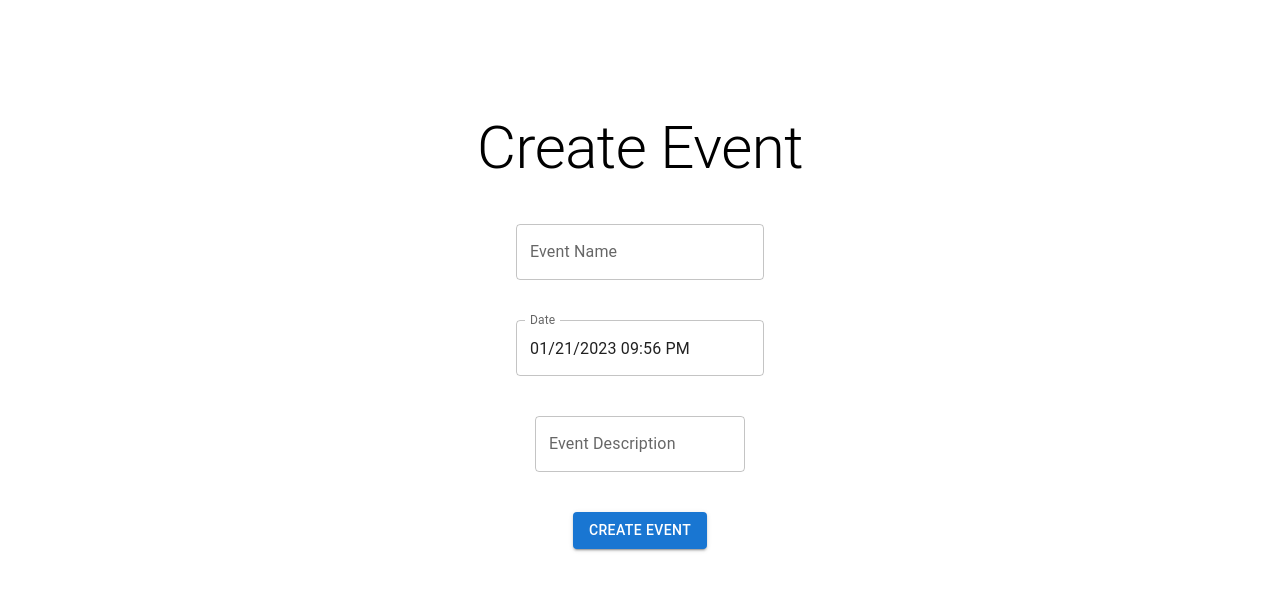
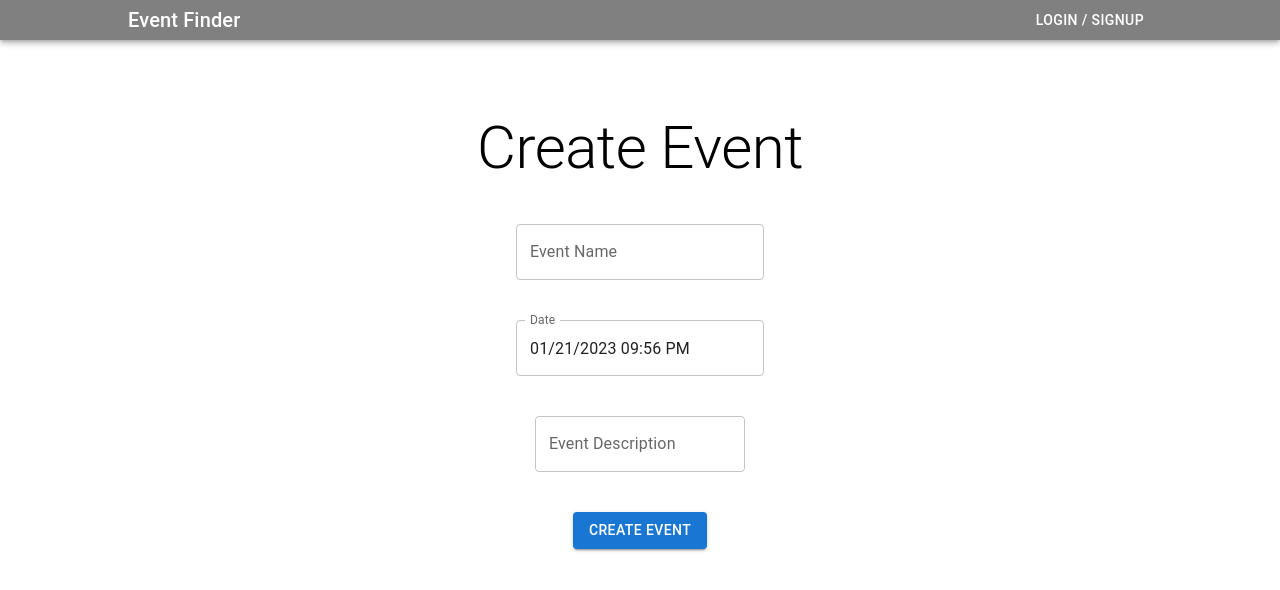
Before and after one commit to IdkwhatImD0ing/Fiesta, a React (Create React App) app in the folder auth0/: page / in a window 1280 px wide. Shown: the top 590 px of the page. Built offline with nearby package versions, Linux system fonts and the light colour scheme.

Commit message:
Basic navbar finihsed

```diff
--- a/auth0/src/components/NavBar.js
+++ b/auth0/src/components/NavBar.js
@@ -1,171 +1,46 @@
-// import { AppBar, IconButton, Toolbar, Typography, Stack, Button } from '@mui/material'
-import LocalActivityIcon from '@mui/icons-material/LocalActivity';
-import { useAuth0 } from '@auth0/auth0-react';
-import LogoutButton from './LogoutButton';
+import {AppBar, Typography, Stack, Button, Box, Toolbar} from '@mui/material';
+
+import {useAuth0} from '@auth0/auth0-react';
 import Profile from './Profile';
 import * as React from 'react';
-import AppBar from '@mui/material/AppBar';
-import Box from '@mui/material/Box';
-import CssBaseline from '@mui/material/CssBaseline';
-import Divider from '@mui/material/Divider';
-import Drawer from '@mui/material/Drawer';
-import IconButton from '@mui/material/IconButton';
-import List from '@mui/material/List';
-import ListItem from '@mui/material/ListItem';
-import ListItemButton from '@mui/material/ListItemButton';
-import ListItemIcon from '@mui/material/ListItemIcon';
-import ListItemText from '@mui/material/ListItemText';
-import MenuIcon from '@mui/icons-material/Menu';
-import Toolbar from '@mui/material/Toolbar';
-import Typography from '@mui/material/Typography';
-import AddIcon from '@mui/icons-material/Add';
-import LogoutIcon from '@mui/icons-material/Logout';
-
-const drawerWidth = 240;
 
 const NavBar = (props) => {
-  const { window } = props;
-  const [mobileOpen, setMobileOpen] = React.useState(false);
-
-  const { logout } = useAuth0();
-
-  const handleDrawerToggle = () => {
-    setMobileOpen(!mobileOpen);
-  };
-
-  const { user, isAuthenticated } = useAuth0();
-
-  const handleClick = () => {
-
-  }
-
-  const drawer = (
-    <div>
-      <Toolbar />
-      <Divider />
-      {isAuthenticated && (
-        <List>
-            <ListItem key='my-events' disablePadding>
-                <ListItemButton>
-                <ListItemIcon>
-                <LocalActivityIcon />
-                </ListItemIcon>
-                <ListItemText primary='My events' />
-                </ListItemButton>
-            </ListItem>
-            <ListItem key='add-event' disablePadding>
-                <ListItemButton>
-                <ListItemIcon>
-                <AddIcon />
-                </ListItemIcon>
-                <ListItemText primary='Add new event' />
-                </ListItemButton>
-            </ListItem>
-        </List>
-      )}
-      <Divider />
-      <List>
-        {isAuthenticated && (
-          <ListItem key='logout' disablePadding onClick={() => logout()} >
-            <ListItemButton onClick={handleClick}>
-              <ListItemIcon>
-              <LogoutIcon />
-              </ListItemIcon>
-              <ListItemText primary='Log Out' />
-            </ListItemButton>
-          </ListItem>
-        )}
-        {!isAuthenticated && (
-          <ListItem key='login' >
-              <ListItemText primary='Sign up now to find an event near you!' />
-          </ListItem>
-        )}
-      </List>
-    </div>
-  );
-
-  const container = window !== undefined ? () => window().document.body : undefined;
+  const {window} = props;
+  const {user, isAuthenticated, logout, loginWithRedirect} = useAuth0();
 
   return (
-    <Box sx={{ display: 'flex' }}>
-      <CssBaseline />
+    <Box sx={{flexGrow: 1}}>
       <AppBar
         position="fixed"
         sx={{
-          width: { sm: `calc(100% - ${drawerWidth}px)` },
-          ml: { sm: `${drawerWidth}px` },
+          backgroundColor: 'grey',
         }}
       >
-        <Toolbar>
-          <IconButton
-            color="inherit"
-            aria-label="open drawer"
-            edge="start"
-            onClick={handleDrawerToggle}
-            sx={{ mr: 2, display: { sm: 'none' } }}
-          >
-            <MenuIcon />
-          </IconButton>
+        <Stack
+          height="5vh"
+          direction="row"
+          alignItems="center"
+          alignContent="center"
+          justifyContent="space-between"
+          sx={{
+            paddingLeft: '10vw',
+            paddingRight: '10vw',
+          }}
+        >
           <Typography variant="h6" noWrap component="div">
             Event Finder
           </Typography>
-        </Toolbar>
+          {!isAuthenticated ? (
+            <Button color="inherit" onClick={() => loginWithRedirect()}>
+              Login / Signup
+            </Button>
+          ) : (
+            <Profile />
+          )}
+        </Stack>
       </AppBar>
-      <Box
-        component="nav"
-        sx={{ width: { sm: drawerWidth }, flexShrink: { sm: 0 } }}
-        aria-label="mailbox folders"
-      >
-        {/* The implementation can be swapped with js to avoid SEO duplication of links. */}
-        <Drawer
-          container={container}
-          variant="temporary"
-          open={mobileOpen}
-          onClose={handleDrawerToggle}
-          ModalProps={{
-            keepMounted: true, // Better open performance on mobile.
-          }}
-          sx={{
-            display: { xs: 'block', sm: 'none' },
-            '& .MuiDrawer-paper': { boxSizing: 'border-box', width: drawerWidth },
-          }}
-        >
-          {drawer}
-        </Drawer>
-        <Drawer
-          variant="permanent"
-          sx={{
-            display: { xs: 'none', sm: 'block' },
-            '& .MuiDrawer-paper': { boxSizing: 'border-box', width: drawerWidth },
-          }}
-          open
-        >
-          {drawer}
-        </Drawer>
-      </Box>
-      <Box
-        component="main"
-        sx={{ flexGrow: 1, p: 3, width: { sm: `calc(100% - ${drawerWidth}px)` } }}
-      >
-        <Toolbar />
-        <Profile />
-        <Typography paragraph>
-          Lorem ipsum dolor sit amet, consectetur adipiscing elit, sed do eiusmod
-          tempor incididunt ut labore et dolore magna aliqua. Rhoncus dolor purus non
-          enim praesent elementum facilisis leo vel. Risus at ultrices mi tempus
-          imperdiet. Semper risus in hendrerit gravida rutrum quisque non tellus.
-          Convallis convallis tellus id interdum velit laoreet id donec ultrices.
-          Odio morbi quis commodo odio aenean sed adipiscing. Amet nisl suscipit
-          adipiscing bibendum est ultricies integer quis. Cursus euismod quis viverra
-          nibh cras. Metus vulputate eu scelerisque felis imperdiet proin fermentum
-          leo. Mauris commodo quis imperdiet massa tincidunt. Cras tincidunt lobortis
-          feugiat vivamus at augue. At augue eget arcu dictum varius duis at
-          consectetur lorem. Velit sed ullamcorper morbi tincidunt. Lorem donec massa
-          sapien faucibus et molestie ac.
-        </Typography>
-      </Box>
     </Box>
   );
-}
+};
 
-export default NavBar
+export default NavBar;
--- a/auth0/src/components/Profile.js
+++ b/auth0/src/components/Profile.js
@@ -1,25 +1,34 @@
 import React from 'react';
 import {useAuth0} from '@auth0/auth0-react';
-import JSONPretty from 'react-json-pretty';
-import Avatar from '@mui/material/Avatar';
+import {Avatar, Button, Stack, Typography} from '@mui/material';
 
 const Profile = () => {
-  const {user, isAuthenticated} = useAuth0();
+  const {user, logout} = useAuth0();
   return (
-    isAuthenticated && (
-      <div className="profile">
+    <Stack
+      direction="row"
+      spacing={2}
+      alignItems="center"
+      justifyContent="center"
+    >
       <Avatar
         className="avatar"
         src={user.picture}
         alt={user.name}
         style={{justifyContent: 'center', display: 'flex'}}
       />
-        <h2 className="welcome-message">Welcome back, {user.name}!</h2>
-        <p className="welcome-email">Logged in as {user.email}</p>
-        {/* <JSONPretty data={user} /> */}
-        {/* {JSON.stringify(user, null, 2)} */}
-      </div>
-    )
+      <Typography variant="h6" noWrap component="div">
+        Hello {user.name}
+      </Typography>
+      <Button
+        onClick={() => logout()}
+        sx={{
+          color: 'black',
+        }}
+      >
+        Sign Out
+      </Button>
+    </Stack>
   );
 };
 
--- a/auth0/src/index.js
+++ b/auth0/src/index.js
@@ -1,15 +1,21 @@
 import React from 'react';
 import ReactDOM from 'react-dom/client';
 import App from './App';
-import { Auth0Provider } from '@auth0/auth0-react';
+import {Auth0Provider} from '@auth0/auth0-react';
+import NavBar from './components/NavBar';
 
 const domain = process.env.REACT_APP_AUTH0_DOMAIN;
 const clientId = process.env.REACT_APP_AUTH0_CLIENT_ID;
 
 const root = ReactDOM.createRoot(document.getElementById('root'));
 root.render(
-  <Auth0Provider domain={domain} clientId={clientId} redirectUri={window.location.origin}>
+  <Auth0Provider
+    domain={domain}
+    clientId={clientId}
+    redirectUri={window.location.origin}
+  >
+    <NavBar />
     <App />
   </Auth0Provider>,
-  document.getElementById('root')
+  document.getElementById('root'),
 );
```
Lines whose indentation alone changed are shown as unchanged.
